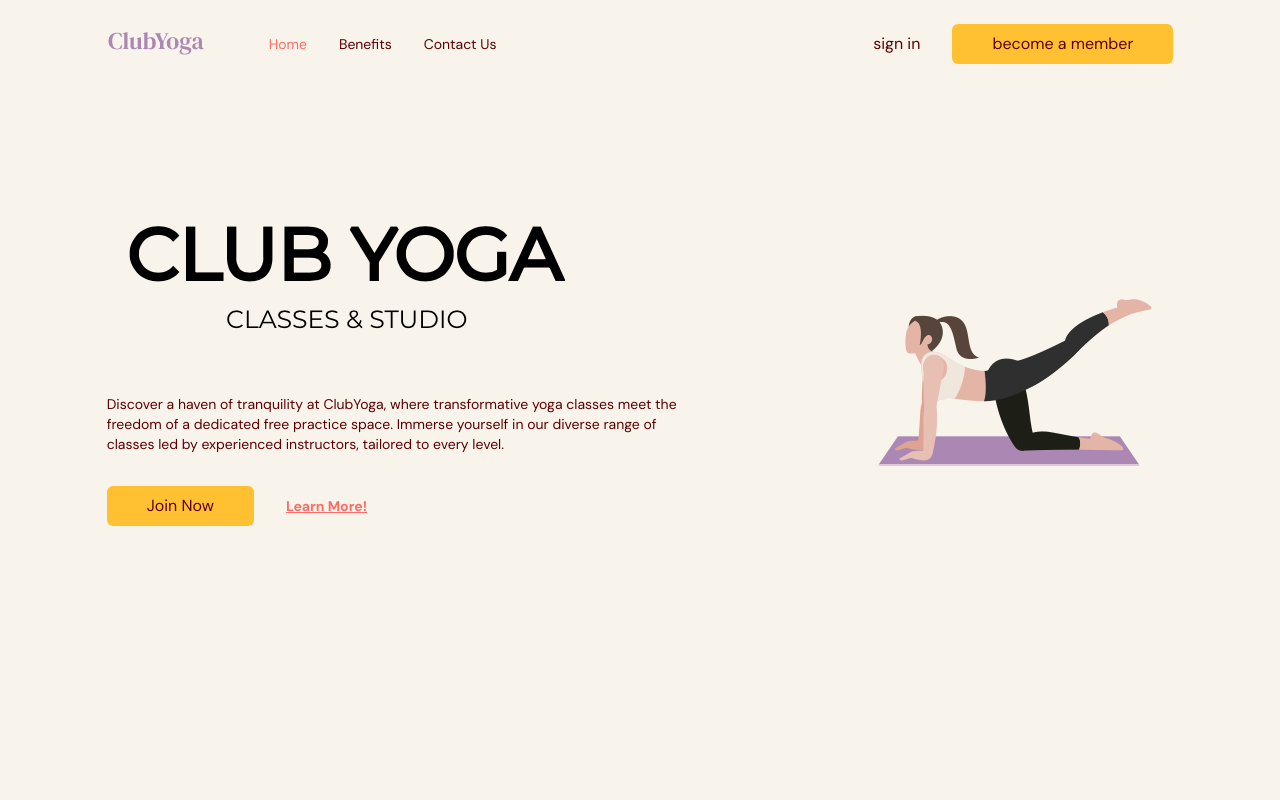
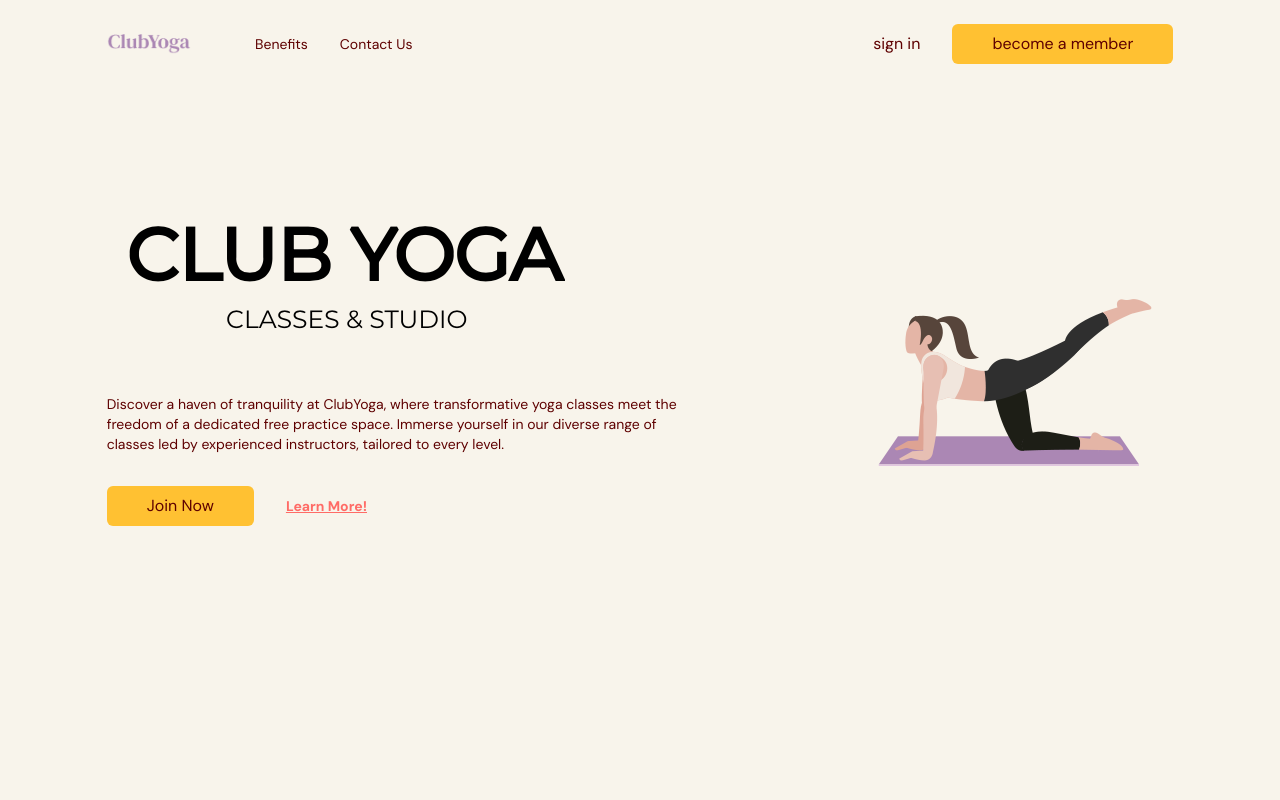
Before and after one commit to birdpersonn/pilates-site, a React (Vite) app: page / in a window 1280 px wide. Shown: the top 800 px of the page. Built offline with nearby package versions, Linux system fonts and the light colour scheme.

Commit message:
desktop: move home link to logo

```diff
--- a/src/scenes/navbar/index.tsx
+++ b/src/scenes/navbar/index.tsx
@@ -5,6 +5,7 @@ import Link from "./Link";
 import { SelectedPage } from "@/shared/types";
 import useMediaQuery from "@/hooks/useMediaQuery";
 import ActionButton from "@/shared/ActionButton";
+import AnchorLink from "react-anchor-link-smooth-scroll";
 
 type Props = {
     isTopOfPage: boolean;
@@ -16,23 +17,23 @@ const NavBar = ({ isTopOfPage, selectedPage, setSelectedPage }: Props) => {
     const flexBetween = "flex items-center justify-between";
     const [isMenuToggled, setIsMenuToggled] = useState<boolean>(false);
     const isAboveMediumScreens = useMediaQuery("(min-width: 1060px)");
-    const navBarBackground = isTopOfPage ? "" : "bg-primary-100 drop-shadow"
+    const navBarBackground = isTopOfPage ? "" : "bg-primary-100 drop-shadow";
 
     return (
         <nav>
             <div className={`${navBarBackground} ${flexBetween} fixed top-0 z-30 w-full py-6`}>
                 <div className={`${flexBetween} mx-auto w-5/6`}>
                     <div className={`${flexBetween} w-full gap-16`}>
-                        <img src={Logo} alt="logo" />
+                        <AnchorLink
+                            href={"#home"}
+                            onClick={() => setSelectedPage(SelectedPage.Home)}
+                        >
+                            <img src={Logo} alt="logo" />
+                        </AnchorLink>
 
                         {isAboveMediumScreens ? (
                             <div className={`${flexBetween} w-full`}>
                                 <div className={`${flexBetween} gap-8 text-sm`}>
-                                    <Link
-                                        page="Home"
-                                        selectedPage={selectedPage}
-                                        setSelectedPage={setSelectedPage}
-                                    />
                                     <Link
                                         page="Benefits"
                                         selectedPage={selectedPage}
```
